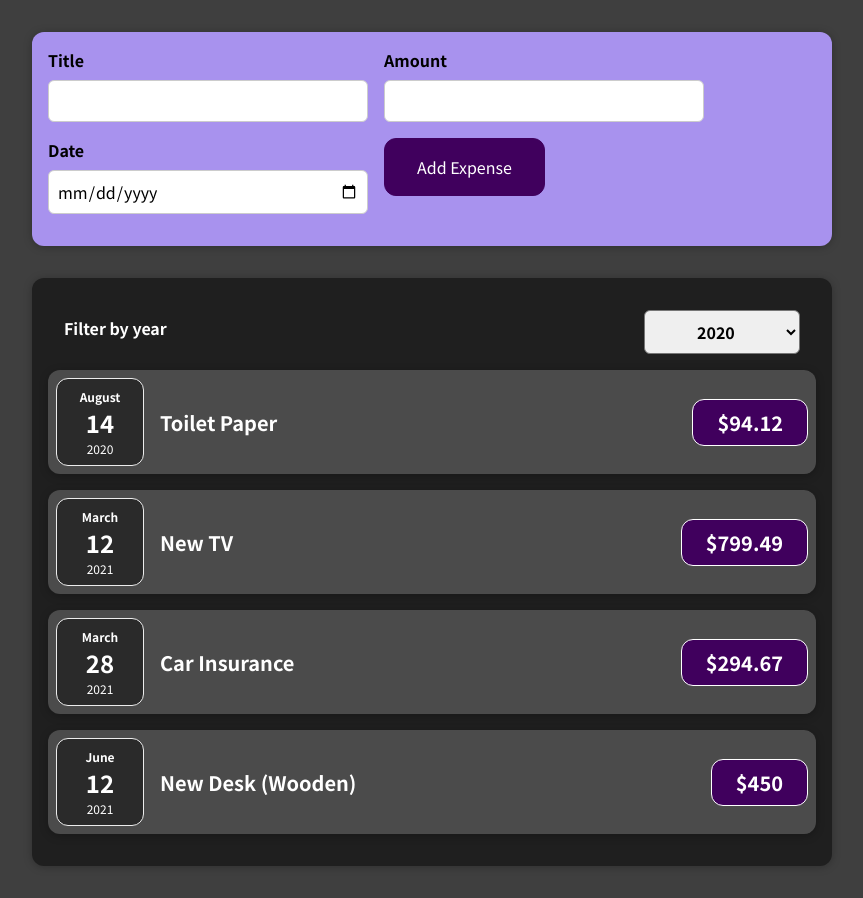
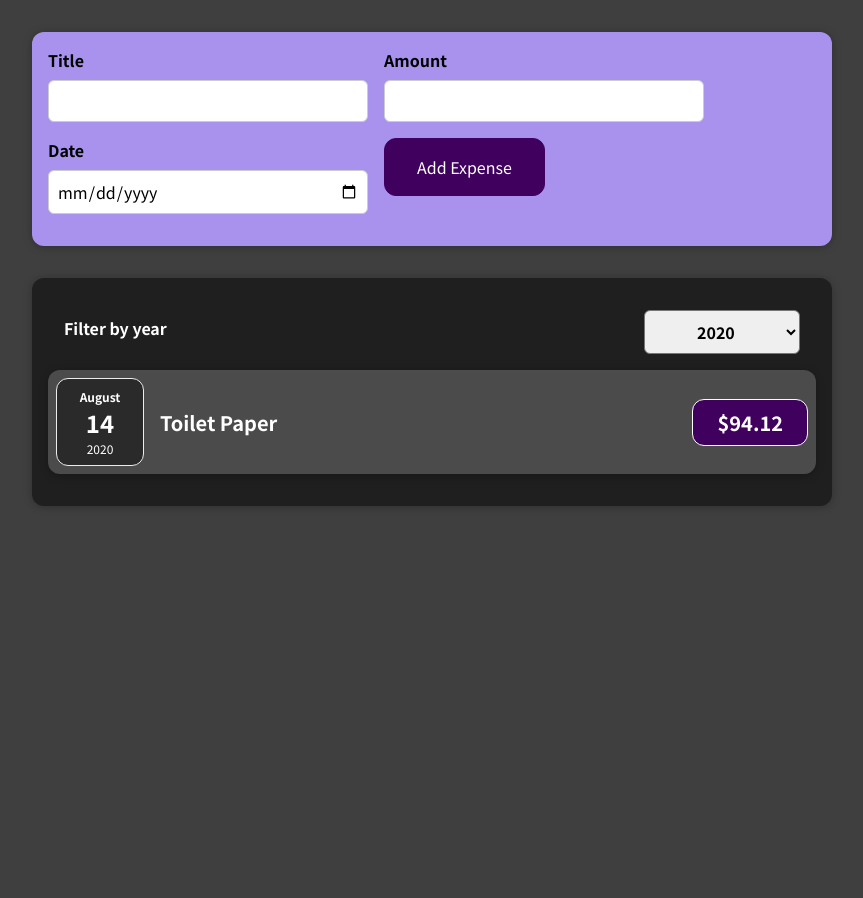
Before and after one commit to movileanuv/react-complete-guide, a React (Create React App) app in the folder 01-starting-setup/: page / in a window 1280 px wide. Shown: the whole page, without its empty margins (208-1071 px from the left). After the commit the page ends 800 px from the top, so only its background shows below. Built offline with nearby package versions, Linux system fonts and the light colour scheme.

Commit message:
fix: simplify

```diff
--- a/01-starting-setup/src/components/Expenses/Expenses.js
+++ b/01-starting-setup/src/components/Expenses/Expenses.js
@@ -6,14 +6,14 @@ import {useState} from "react";
 
 function Expenses(props) {
   const [selectedYear, setSelectedYear] = useState('2020')
-  const [expenses, setExpenses] = useState(props.expenses)
 
   function filterExpensesHandler(year) {
     setSelectedYear(year)
-    setExpenses(props.expenses.filter(i => i.date.getFullYear() === Number(year)))
   }
 
-  let expenseItems = expenses.map((el, idx) => {
+  let expenseItems = props.expenses
+    .filter(i => i.date.getFullYear() === Number(selectedYear))
+    .map((el, idx) => {
       return <ExpenseItem
         key={idx}
         title={el.title}
```
Lines whose indentation alone changed are shown as unchanged.
